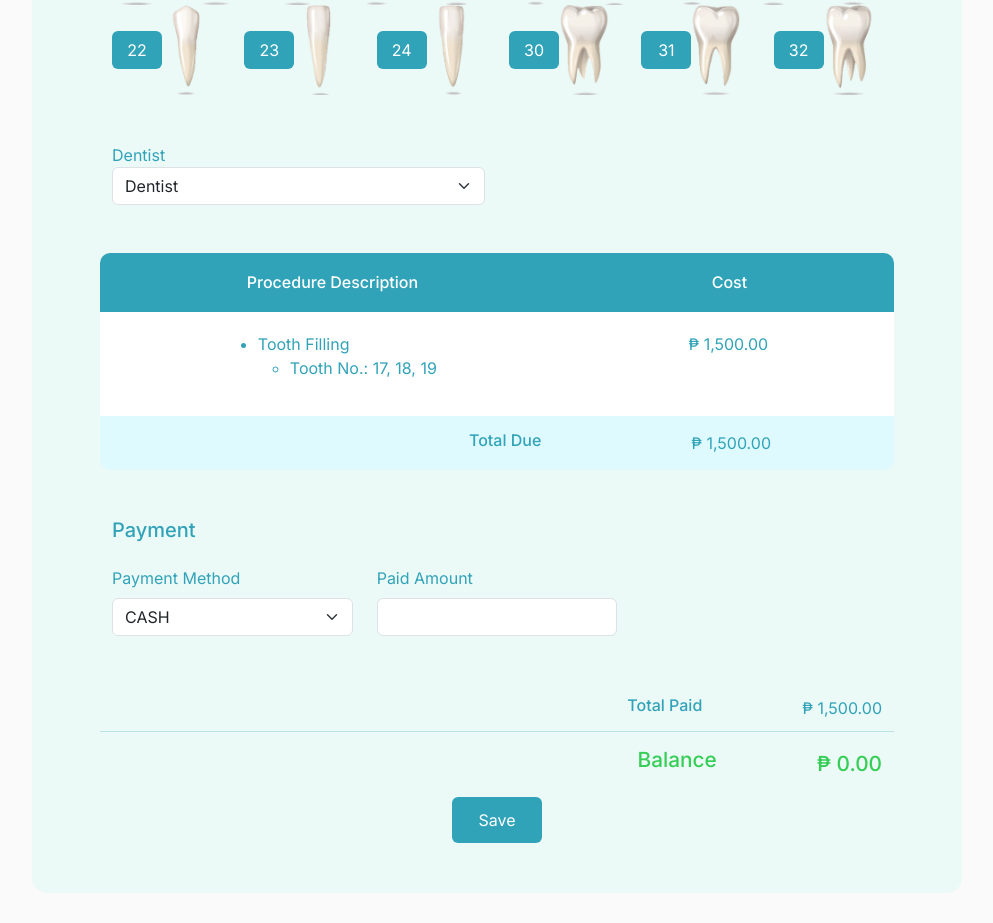
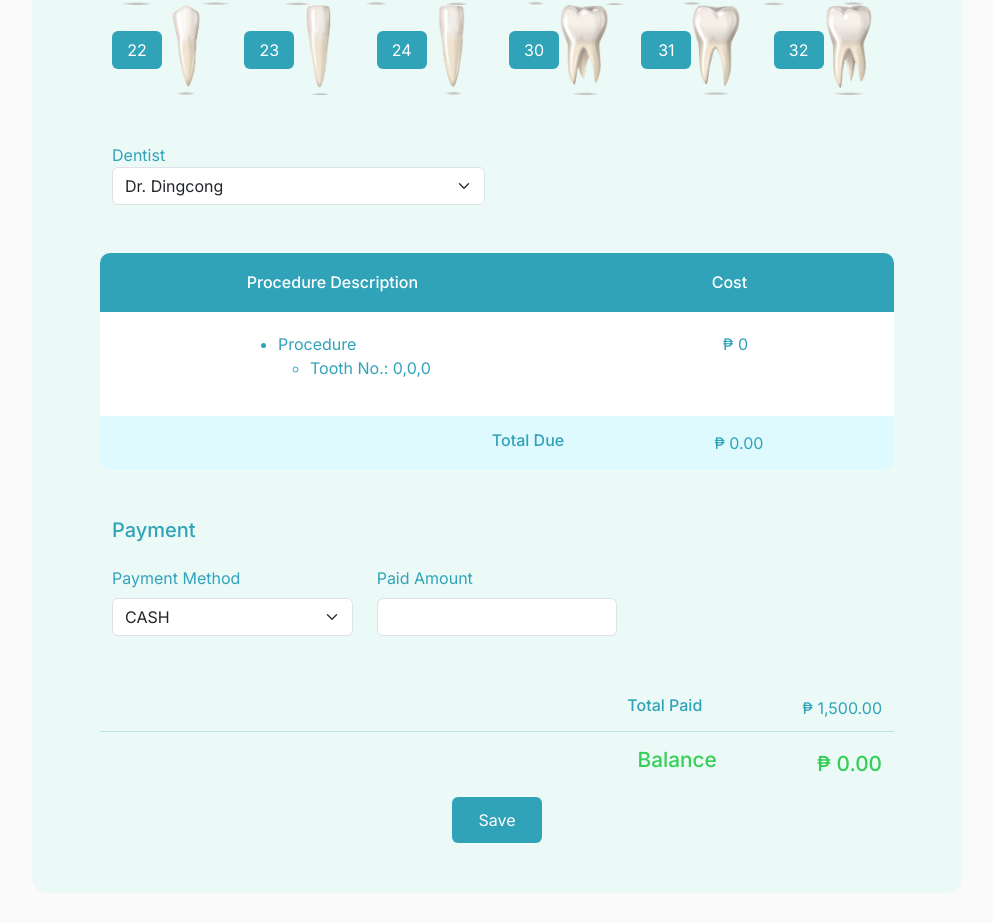
Before and after one commit to pauleenann/Dentsys-App, a React (Create React App) app in the folder frontend/: page /add-new-patient in a window 1280 px wide. Shown: the part 1428-2351 px from the top of the page, without its empty margins (268-1261 px from the left). Built offline with nearby package versions, Linux system fonts and the light colour scheme.

Commit message:
update addpatient

```diff
--- a/frontend/src/Components/AddPatient/AddPatient.jsx
+++ b/frontend/src/Components/AddPatient/AddPatient.jsx
@@ -145,6 +145,20 @@ const AddPatient = () => {
         );
     };
 
+    const [patient, setPatient] = useState({
+        fname: '',
+        lname: '',
+        mname: '',
+        ename: '',
+        age: '',
+        gender: '',
+        email: '',
+        phone: '',
+        date_: '',
+        time_: '',
+        service_: '',
+
+    });
 
     const [formData, setFormData] = useState({
         fname: '',
@@ -158,6 +172,8 @@ const AddPatient = () => {
         time_: ''
     });
 
+
+
     const services = [
         { value: 'Oral prophylaxis (Teeth Cleaning)', label: 'Oral prophylaxis (Teeth Cleaning)' },
         { value: 'Composite Restoration', label: 'Composite Restoration' },
@@ -169,6 +185,23 @@ const AddPatient = () => {
         { value: 'Orthodontic Treatment (Braces)', label: 'Dental Implants' },
         { value: 'Oral Surgeries', label: 'Oral Surgeries' },
         { value: 'Root Canal Treats', label: 'Root Canal Treats' }
+    ];
+
+    const dentist = [
+        { value: 'Dr. Dingcong', label: 'Dr. Dingcong' },
+        { value: 'Dr. Bernal', label: 'Dr. Bernal' },
+    ];
+
+    const payment = [
+        { value: 'CASH', label: 'CASH' },
+        { value: 'GCASH', label: 'GCASH' },
+    ];
+
+    const gender = [
+        { value: 'Male', label: 'Male' },
+        { value: 'Female', label: 'Female' },
+        { value: 'Non-binary', label: 'Non-binary' },
+        { value: 'Prefer not to say', label: 'Prefer not to say' },
     ];
 
     const handleChange = (e) => {
@@ -254,10 +287,10 @@ const AddPatient = () => {
                     <div className="col-4 mb-4">
                         <label htmlFor="" className="form-lavel labels">Gender</label>
                         <select class="form-select" aria-label="Default select example" id="service" name="service_" >
-                            <option value="" labels>Male</option>
-                                    {/* {services.map((service) => (
-                                        <option key={service.value} value={service.value}>{service.label}</option>
-                                    ))} */}
+                            <option value="" labels disabled>Select Gender</option>
+                                    {gender.map((gender) => (
+                                        <option key={gender.value} value={gender.value}>{gender.label}</option>
+                                    ))}
                         </select>
                     </div>
 
@@ -346,7 +379,7 @@ const AddPatient = () => {
                     <div className="col-4 mb-5">
                         <label htmlFor="" className="form-lavel labels mb-2">Type of Service</label>
                         <select class="form-select" aria-label="Default select example" id="service" name="service_" value={formData.service_} onChange={handleChange}>
-                            <option value="" labels>Select a Service</option>
+                            <option value="" labels disabled>Select a Service</option>
                                     {services.map((service) => (
                                         <option key={service.value} value={service.value}>{service.label}</option>
                                     ))}
@@ -389,10 +422,10 @@ const AddPatient = () => {
             <div className="row mt-5">
                 <div className="col-6">
                     <label htmlFor="" className="form-lavel labels">Dentist</label>
-                    <select class="form-select" aria-label="Default select example" id="service" name="service_" value={formData.service_} onChange={handleChange}>
-                        <option value="" labels>Dentist</option>
-                                {services.map((service) => (
-                                            <option key={service.value} value={service.value}>{service.label}</option>
+                    <select class="form-select" aria-label="Default select example" id="dentist" name="dentist" value={formData.dentist} onChange={handleChange}>
+                        <option value="" labels disabled>Select Dentist</option>
+                                {dentist.map((dentist) => (
+                                            <option key={dentist.value} value={dentist.value}>{dentist.label}</option>
                                         ))}
                     </select>
                 </div>
@@ -412,13 +445,13 @@ const AddPatient = () => {
                             {/* receipt procedure */}
                             <div className="receipt-procedure">
                                 <ul>
-                                    <li>Tooth Filling <ul>
-                                        <li>Tooth No.: <span>17, 18, 19</span></li></ul></li>
+                                    <li>Procedure <ul>
+                                        <li>Tooth No.: <span>0,0,0</span></li></ul></li>
                                 </ul>
                             </div>
                             {/* receipt cost */}
                             <div className="receipt-cost">
-                                <p>₱ <span>1,500.00</span></p>
+                                <p>₱ <span>0</span></p>
                             </div>
                         </div>
                         {/* total */}
@@ -428,7 +461,7 @@ const AddPatient = () => {
                             </div>
                             <div className="receipt-total-amount">
                                 <h6 className='m-0'>Total Due</h6>
-                                <p className='m-0'>₱ <span>1,500.00</span></p>
+                                <p className='m-0'>₱ <span>0.00</span></p>
                             </div>
                         </div>
                     </div>
@@ -445,10 +478,10 @@ const AddPatient = () => {
                 {/* payement method */}
                 <div className="col-4">
                     <label htmlFor="" className="form-lavel labels mb-2">Payment Method</label>
-                    <select class="form-select" aria-label="Default select example" id="service" name="service_" value={formData.service_} onChange={handleChange}>
-                        <option value="" labels>CASH</option>
-                                    {services.map((service) => (
-                                        <option key={service.value} value={service.value}>{service.label}</option>
+                    <select class="form-select" aria-label="Default select example" id="service" name="service_" value={formData.payment} onChange={handleChange}>
+                        <option value="" labels disabled>Select Payment Method</option>
+                                    {payment.map((payment) => (
+                                        <option key={payment.value} value={payment.value}>{payment.label}</option>
                                     ))}
                     </select>
                 </div>
```
